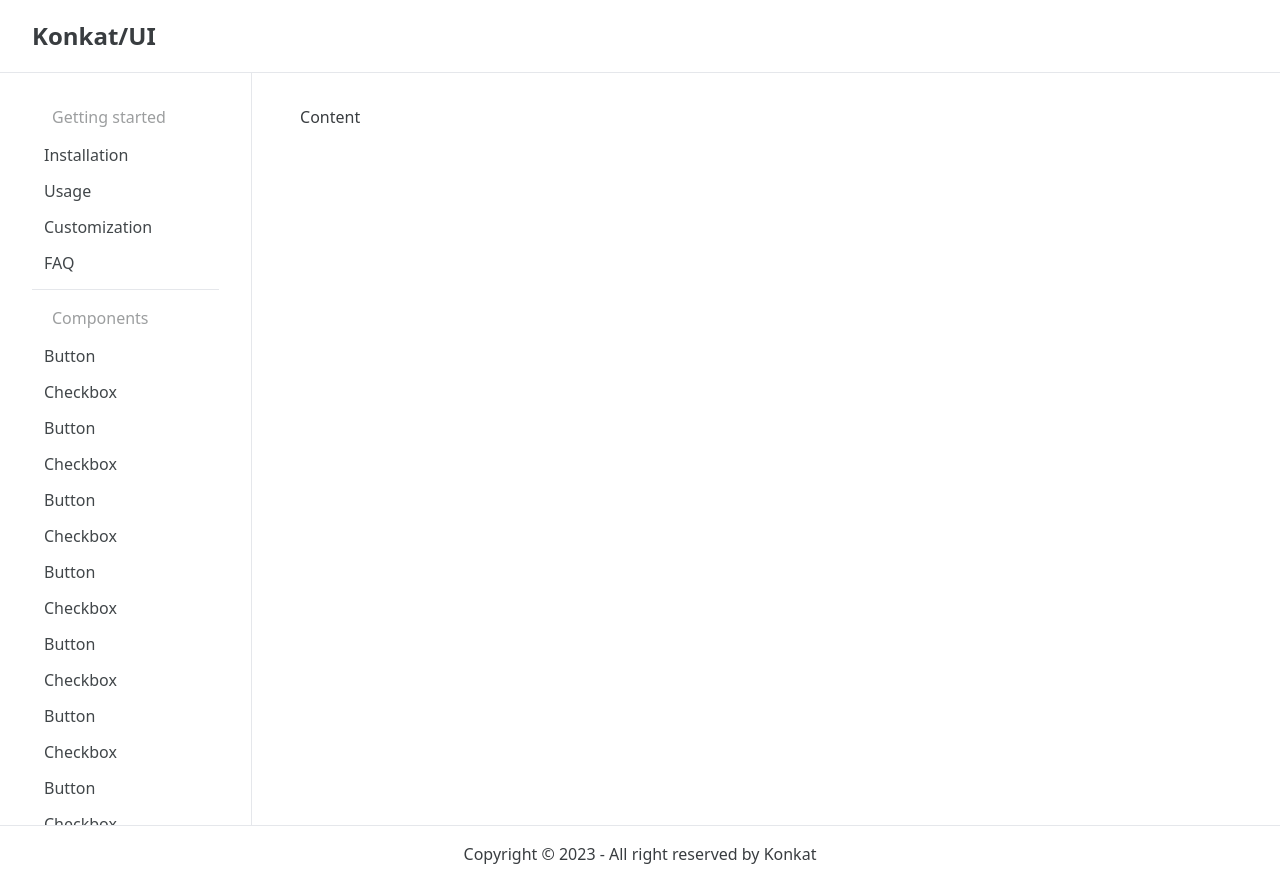
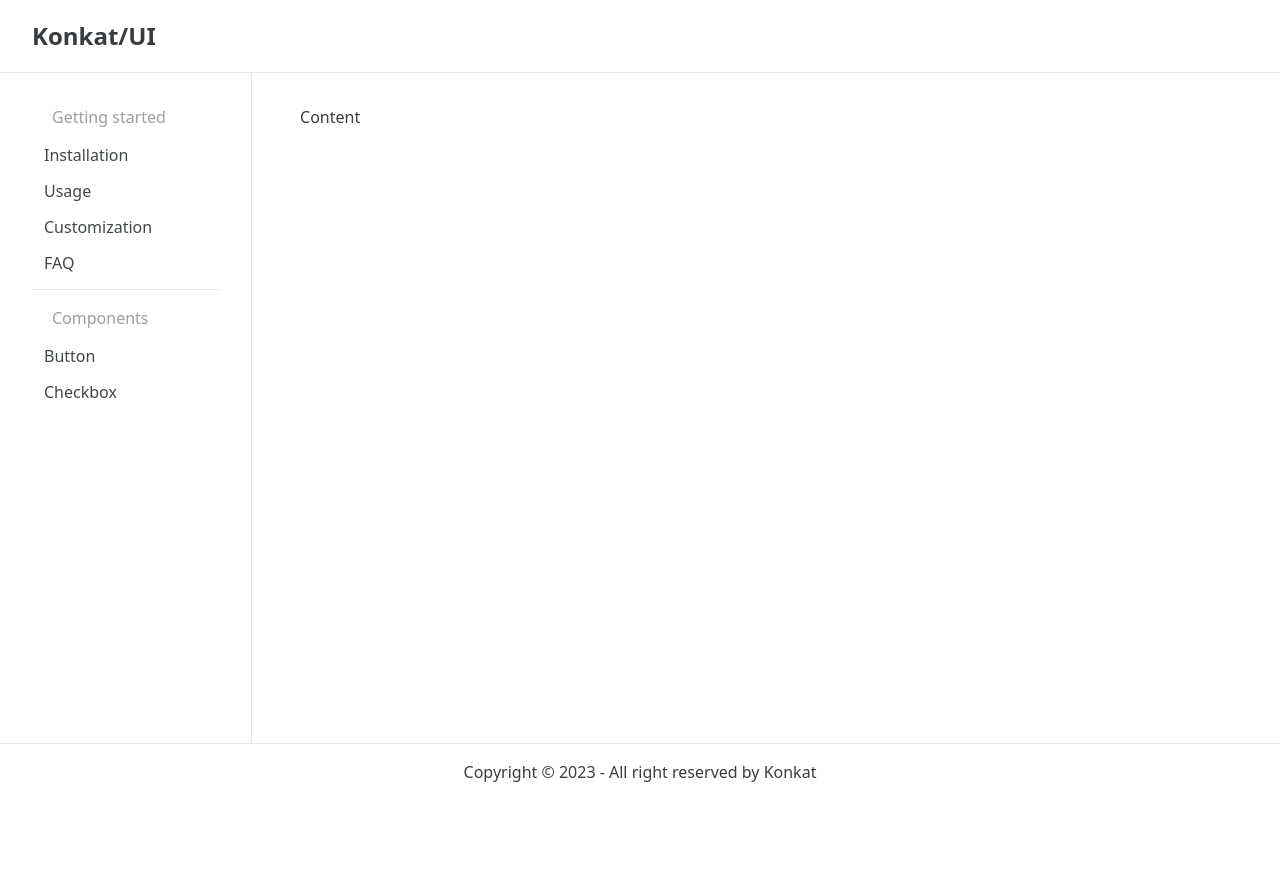
Before and after one commit to KonkatHub/konkat-ui, a SvelteKit app: page / in a window 1280 px wide. After the commit the page ends 800 px from the top, so only its background shows below. Built offline with nearby package versions, Linux system fonts and the light colour scheme.

Commit message:
[6] fix: general UI details

```diff
--- a/src/components/Article.svelte
+++ b/src/components/Article.svelte
@@ -8,6 +8,7 @@
 
 <article class="w-full">
   <h1 class="text-5xl font-bold">{title}</h1>
+  <hr class="my-8" />
   <slot />
 </article>
 <aside class="w-full sm:w-1/5">
--- a/src/components/DocSection.svelte
+++ b/src/components/DocSection.svelte
@@ -1,9 +1,21 @@
 <script lang="ts">
+  import { scrollIntoView } from '$lib/utils';
+
   export let title: string;
   export let id: string;
 </script>
 
 <div>
-  <h2 class="text-xl" {id}>{title}</h2>
+  <a href="#{id}" class="group" on:click|preventDefault={scrollIntoView}>
+    <h3 class="group pointer-events-none relative mb-2 text-3xl" {id}>
+      <span class="absolute -left-6 opacity-0 transition-opacity group-hover:opacity-20">#</span>
+      {title}
+    </h3>
+  </a>
+  <p class="mb-4">
+    Lorem ipsum dolor sit amet consectetur adipisicing elit. Quaerat inventore dicta commodi natus
+    sunt quisquam sequi cum rem dolor, officiis esse sit magnam quae voluptate ipsum, officia
+    obcaecati totam repudiandae!
+  </p>
   <slot />
 </div>
--- a/src/components/Naviguation.svelte
+++ b/src/components/Naviguation.svelte
@@ -37,102 +37,6 @@
           href: '/checkbox',
           text: 'Checkbox',
         },
-        {
-          href: '/button',
-          text: 'Button',
-        },
-        {
-          href: '/checkbox',
-          text: 'Checkbox',
-        },
-        {
-          href: '/button',
-          text: 'Button',
-        },
-        {
-          href: '/checkbox',
-          text: 'Checkbox',
-        },
-        {
-          href: '/button',
-          text: 'Button',
-        },
-        {
-          href: '/checkbox',
-          text: 'Checkbox',
-        },
-        {
-          href: '/button',
-          text: 'Button',
-        },
-        {
-          href: '/checkbox',
-          text: 'Checkbox',
-        },
-        {
-          href: '/button',
-          text: 'Button',
-        },
-        {
-          href: '/checkbox',
-          text: 'Checkbox',
-        },
-        {
-          href: '/button',
-          text: 'Button',
-        },
-        {
-          href: '/checkbox',
-          text: 'Checkbox',
-        },
-        {
-          href: '/button',
-          text: 'Button',
-        },
-        {
-          href: '/checkbox',
-          text: 'Checkbox',
-        },
-        {
-          href: '/button',
-          text: 'Button',
-        },
-        {
-          href: '/checkbox',
-          text: 'Checkbox',
-        },
-        {
-          href: '/button',
-          text: 'Button',
-        },
-        {
-          href: '/checkbox',
-          text: 'Checkbox',
-        },
-        {
-          href: '/button',
-          text: 'Button',
-        },
-        {
-          href: '/checkbox',
-          text: 'Checkbox',
-        },
-        {
-          href: '/button',
-          text: 'Button',
-        },
-        {
-          href: '/checkbox',
-          text: 'Checkbox',
-        },
-        {
-          href: '/button',
-          text: 'Button',
-        },
-        {
-          href: '/checkbox',
-          text: 'Checkbox',
-        },
       ],
     },
   ];
--- a/src/components/TableOfContent/Link.svelte
+++ b/src/components/TableOfContent/Link.svelte
@@ -10,32 +10,11 @@
 
 <script lang="ts">
   import Button from '$lib/components/button/Button.svelte';
+  import { scrollIntoView } from '$lib/utils';
   import Table from './Table.svelte';
 
   export let link: LinkInfo;
   export let isNested = false;
-
-  function scrollIntoView(e: MouseEvent) {
-    e.preventDefault();
-
-    const headerOffset = 100;
-
-    const href = (e.target as HTMLAnchorElement).href;
-    const id = href.split('#')[1];
-
-    const element = document.querySelector('#' + id);
-    if (!element) {
-      return;
-    }
-
-    const elementPosition = element.getBoundingClientRect().top;
-    const offsetPosition = elementPosition + window.scrollY - headerOffset;
-
-    window.scrollTo({
-      top: offsetPosition,
-      behavior: 'smooth',
-    });
-  }
 </script>
 
 {#if link === 'divider'}
--- a/src/lib/utils.ts
+++ b/src/lib/utils.ts
@@ -5,3 +5,24 @@ import { twMerge } from 'tailwind-merge';
 export function cn(...inputs: ClassValue[]) {
   return twMerge(clsx(inputs));
 }
+
+export function scrollIntoView(e: MouseEvent, offset = 100) {
+  e.preventDefault();
+
+  const target = e.target as HTMLAnchorElement;
+  const href = target.href;
+  const id = href.split('#')[1];
+
+  const element = document.querySelector('#' + id);
+  if (!element) {
+    return;
+  }
+
+  const elementPosition = element.getBoundingClientRect().top;
+  const offsetPosition = elementPosition + window.scrollY - offset;
+
+  window.scrollTo({
+    top: offsetPosition,
+    behavior: 'smooth',
+  });
+}
--- a/src/routes/button/+page.svelte
+++ b/src/routes/button/+page.svelte
@@ -21,7 +21,7 @@
 </script>
 
 <Article title="Button" {links}>
-  <div class="flex flex-col gap-4 py-8">
+  <div class="flex flex-col gap-4">
     <DocSection title="Theme" id="theme">
       <Codeblock code={data.buttons} metadata="Svelte">
         <div class="flex items-center justify-center gap-2 p-4">
--- a/src/routes/checkbox/+page.svelte
+++ b/src/routes/checkbox/+page.svelte
@@ -33,6 +33,4 @@
   ];
 </script>
 
-<Article title="Checkbox">
-  <Table slot="sidebar" {links} />
-</Article>
+<Article title="Checkbox" {links} />
--- a/tailwind.config.js
+++ b/tailwind.config.js
@@ -3,6 +3,9 @@ export default {
   content: ['./src/**/*.{html,js,svelte,ts}'],
   theme: {
     extend: {
+      extend: {
+        textColor: ['group-hover'],
+      },
       colors: {
         base: {
           100: 'rgb(var(--konkat-base-100) / <alpha-value>)',
```
